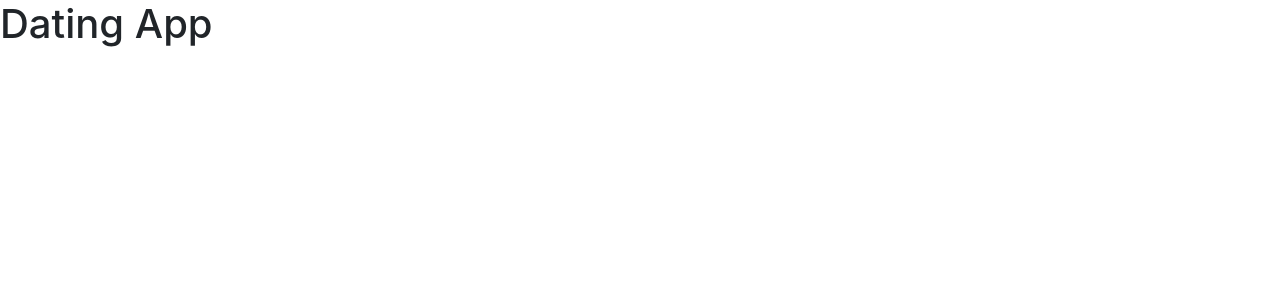
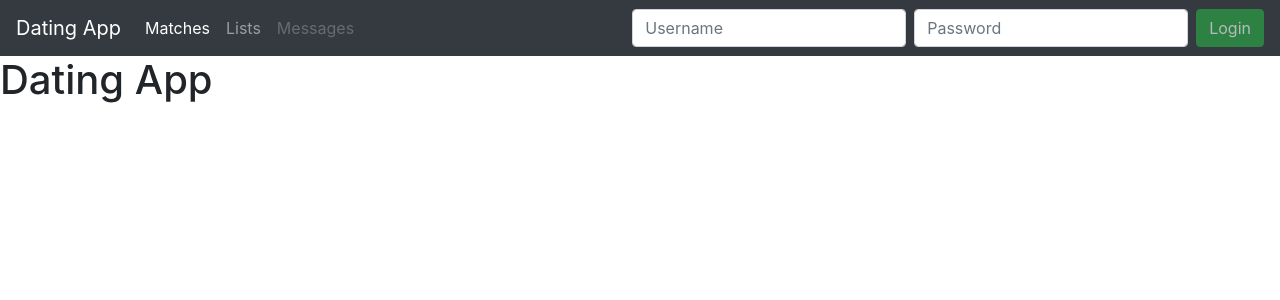
Before and after one commit to guszti/DatingAppFront, an Angular app: page / in a window 1280 px wide. Shown: the top 300 px of the page. Built offline with nearby package versions, Linux system fonts and the light colour scheme.

Commit message:
login service + form

```diff
--- a/src/app/app.component.html
+++ b/src/app/app.component.html
@@ -1,3 +1,2 @@
-<div>
-  <h1>Dating App</h1>
-</div>
+<app-nav></app-nav>
+<h1>Dating App</h1>
--- /dev/null
+++ b/src/app/nav/nav.component.html
@@ -0,0 +1,23 @@
+<nav class="navbar navbar-expand-md navbar-dark bg-dark">
+    <a class="navbar-brand" href="#">Dating App</a>
+
+    <ul class="navbar-nav mr-auto">
+        <li class="nav-item active">
+            <a class="nav-link" href="#">Matches</a>
+        </li>
+        <li class="nav-item">
+            <a class="nav-link" href="#">Lists</a>
+        </li>
+        <li class="nav-item">
+            <a class="nav-link disabled" href="#" tabindex="-1" aria-disabled="true">Messages</a>
+        </li>
+    </ul>
+
+    <form #loginForm="ngForm" class="form-inline my-2 my-lg-0" (ngSubmit)="login()">
+        <input class="form-control mr-sm-2" type="text" placeholder="Username" name="username" required
+               [(ngModel)]="model.username">
+        <input class="form-control mr-sm-2" type="password" placeholder="Password" name="password" required
+               [(ngModel)]="model.password">
+        <button [disabled]="!loginForm.valid" class="btn btn-success my-2 my-sm-0" type="submit">Login</button>
+    </form>
+</nav>
--- /dev/null
+++ b/src/app/nav/nav.component.ts
@@ -0,0 +1,30 @@
+import {Component, OnInit} from '@angular/core';
+import {NavComponentInterface} from '../types/Api';
+import {AuthService, AuthServiceInterface} from '../service/auth.service';
+
+@Component({
+    selector: 'app-nav',
+    templateUrl: './nav.component.html',
+    styleUrls: ['./nav.component.css']
+})
+export class NavComponent implements OnInit, NavComponentInterface {
+    model = {
+        username: '',
+        password: ''
+    };
+
+    private authService: AuthServiceInterface;
+
+    constructor(authService: AuthService) {
+        this.authService = authService;
+    }
+
+    ngOnInit() {
+    }
+
+    login = () => {
+        this.authService.login(this.model).subscribe(next => {
+            console.log('Logged in!');
+        }, error => console.log('Failed to log in!'));
+    }
+}
--- /dev/null
+++ b/src/app/service/auth.service.ts
@@ -0,0 +1,28 @@
+import {HttpClient} from '@angular/common/http';
+import {Injectable} from '@angular/core';
+import {LoginModel, LoginResponse} from '../types/Api';
+import {map} from 'rxjs/operators';
+import {Observable} from 'rxjs';
+
+export interface AuthServiceInterface {
+    login: (model: LoginModel) => Observable<void>;
+}
+
+@Injectable({
+    providedIn: 'root'
+})
+export class AuthService implements AuthServiceInterface {
+    private http: HttpClient;
+    private url = 'http://localhost:5000/api/auth/login';
+
+    constructor(http: HttpClient) {
+        this.http = http;
+    }
+
+    login = (model: LoginModel) =>
+        this.http.post(this.url, model).pipe(map((response: LoginResponse) => {
+            if (response) {
+                localStorage.setItem('token', response.token);
+            }
+        }))
+}
--- /dev/null
+++ b/src/app/types/Api.ts
@@ -0,0 +1,13 @@
+export type LoginModel = {
+    username: string;
+    password: string;
+};
+
+export interface NavComponentInterface {
+    model: LoginModel;
+    login: () => void;
+}
+
+export type LoginResponse = {
+    token: string;
+};
```
Also changed, not shown: src/app/app.module.ts (+22 -12 lines), src/app/nav/nav.component.css (added), 1 other file (tests, documents, lock files or other folders).
